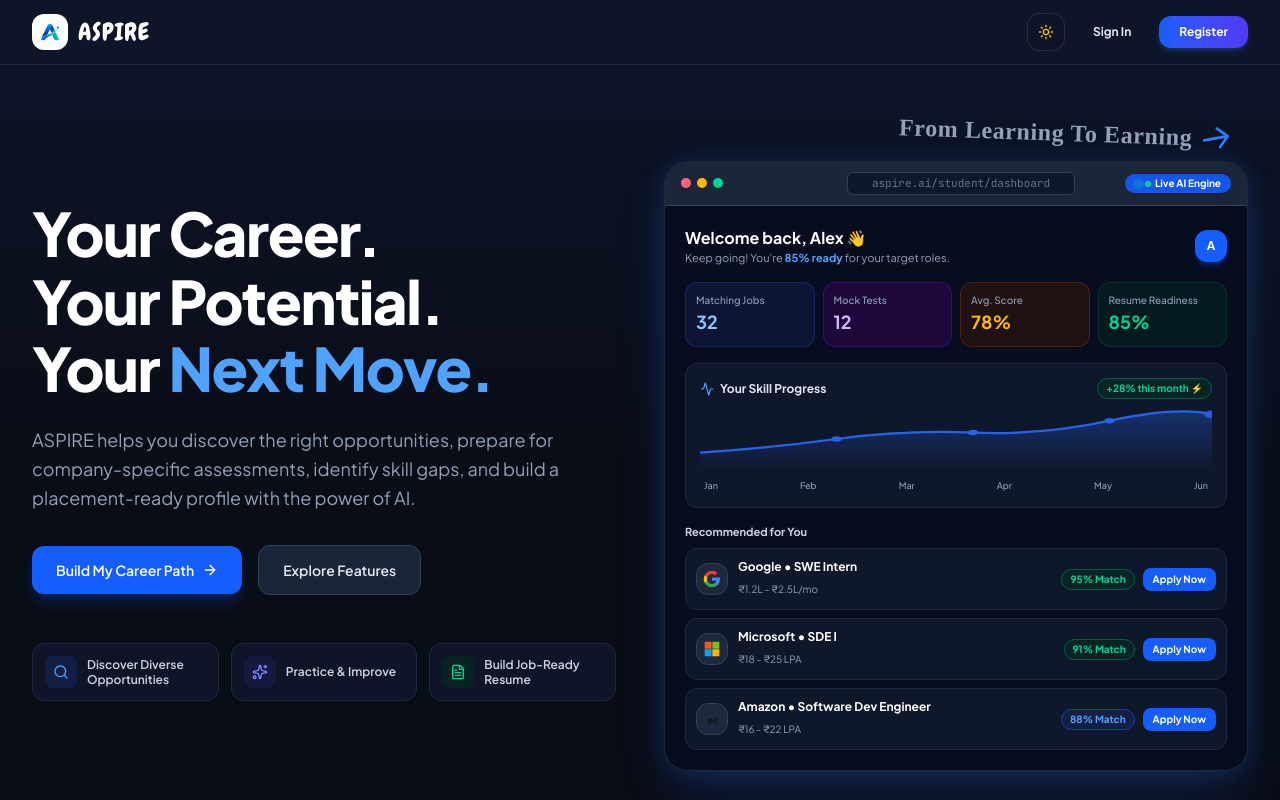
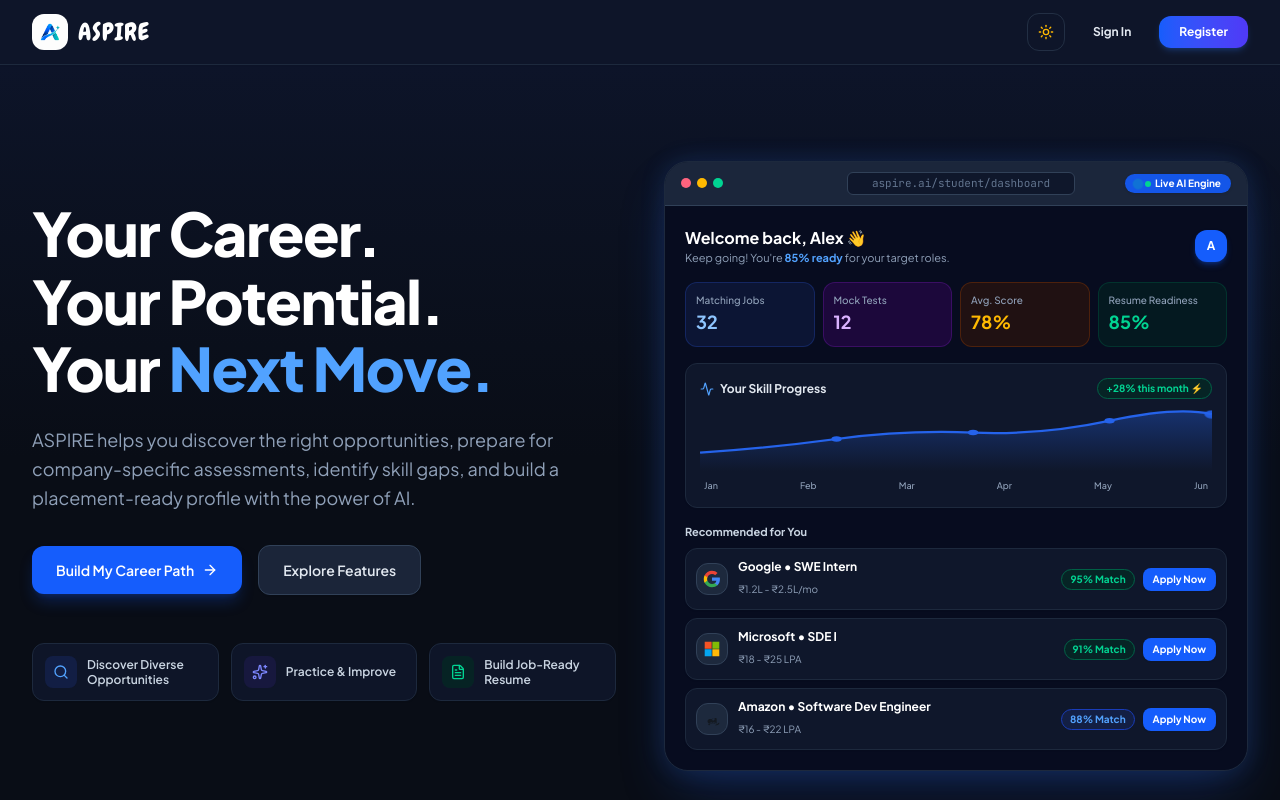
Before and after one commit to knaveen150107/ASPIRE, a React (Vite) app in the folder frontend/: page / in a window 1280 px wide. Shown: the top 800 px of the page. Built offline with nearby package versions, Linux system fonts and the light colour scheme; a web font is replaced by a local one.

Commit message:
fix(landing): remove handwritten learning to earning note and arrow

```diff
--- a/frontend/src/pages/LandingPage.jsx
+++ b/frontend/src/pages/LandingPage.jsx
@@ -128,16 +128,6 @@
 
             {/* Right Dashboard Mockup Column */}
             <div className="lg:col-span-6 relative pt-6 sm:pt-8">
-              {/* Handwritten note at top right */}
-              <div className="absolute -top-3 right-4 hidden sm:flex items-center gap-2 transform rotate-2 z-10 pointer-events-none">
-                <span className="font-['Caveat'] text-2xl font-bold text-slate-600 dark:text-slate-400 tracking-wide">
-                  From Learning To Earning
-                </span>
-                <svg className="w-8 h-8 text-blue-500 transform -rotate-12" fill="none" stroke="currentColor" viewBox="0 0 24 24">
-                  <path strokeLinecap="round" strokeLinejoin="round" strokeWidth="2" d="M14 5l7 7m0 0l-7 7m7-7H3" />
-                </svg>
-              </div>
-
               {/* Floating 3D/Animated Mockup Card */}
               <div className="relative rounded-3xl bg-white dark:bg-slate-900 border border-slate-200/90 dark:border-slate-800 shadow-2xl overflow-hidden animate-welcome-card animate-glow-card transition-all duration-300 hover:shadow-blue-500/20">
                 {/* Top Floating AI Pill */}
```
